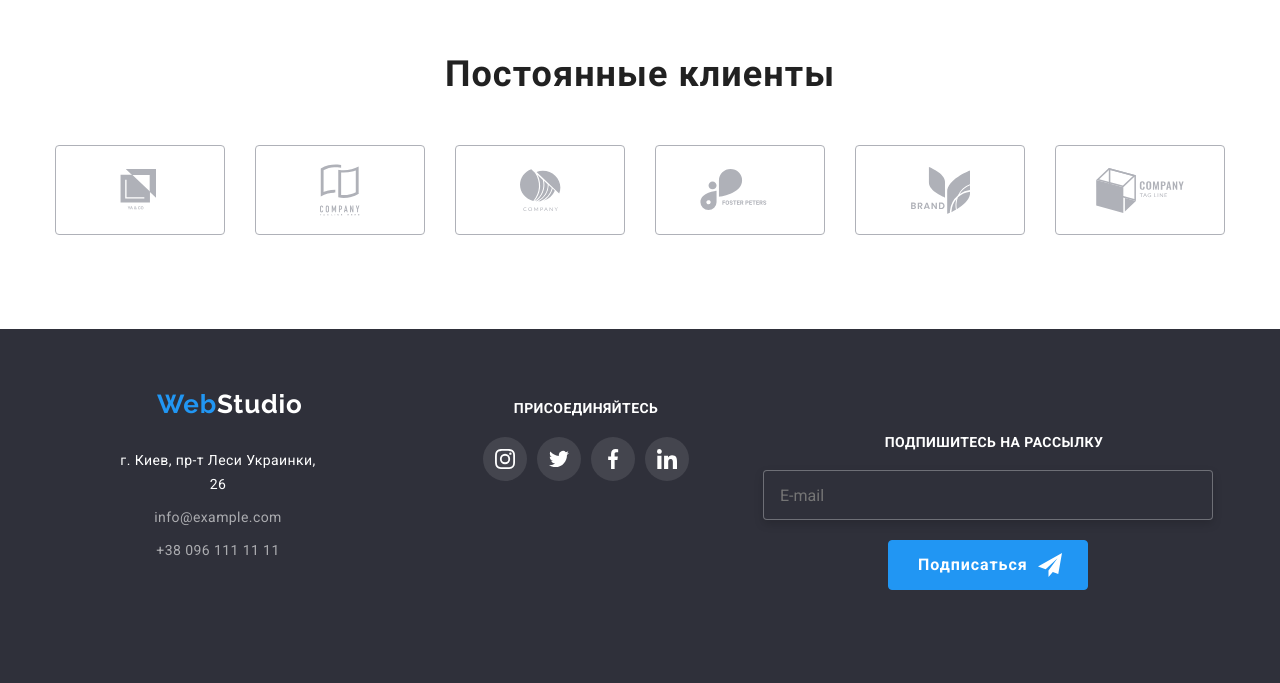
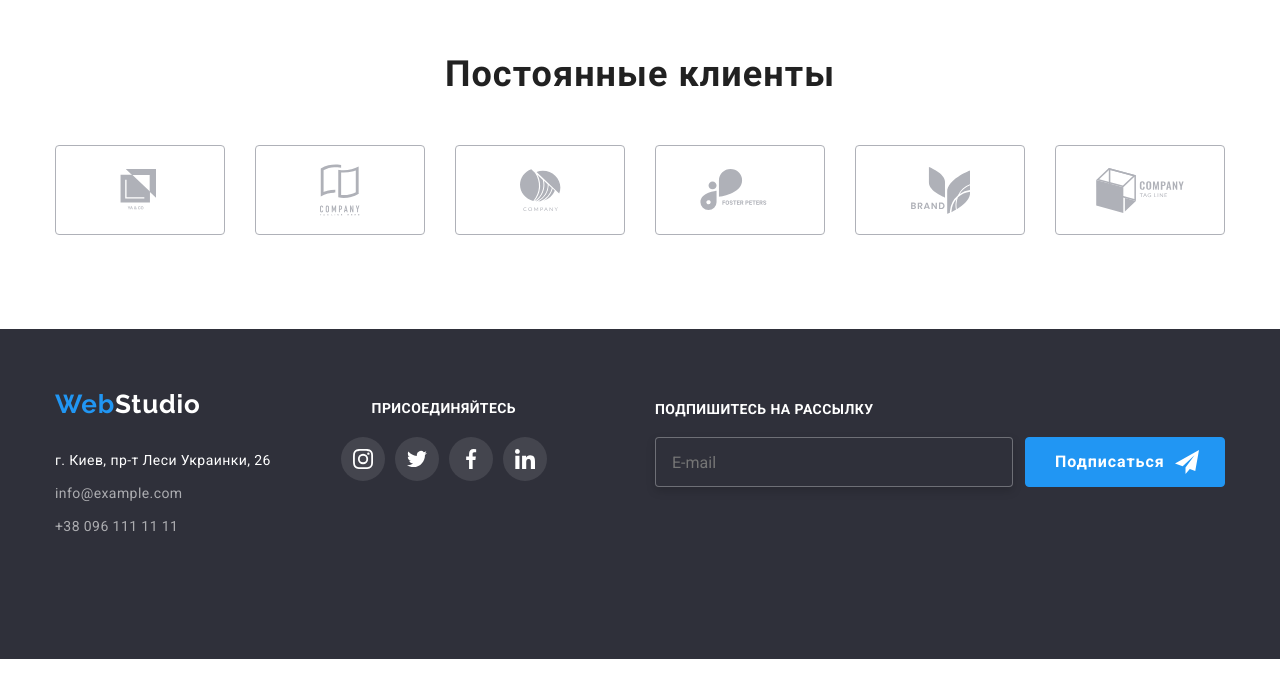
Before and after one commit to HalkinK/goit-markup-hw-08, a plain HTML site: page index.html in a window 1280 px wide. Shown: the part 2417-3100 px from the top of the page. After the commit the page ends 3076 px from the top, so only its background shows below. Drawn offline with nearby package versions, Linux system fonts and the light colour scheme.

Commit message:
Показывает футер

```diff
--- a/sass/components/_footer-join.scss
+++ b/sass/components/_footer-join.scss
@@ -15,6 +15,11 @@
 
     margin-right: 74px;
     margin-left: 165px;
+  }
+
+  @media screen and (min-width: 1200px) {
+    margin-left: 70px;
+    margin-right: 0;
   }
 
   padding-top: 12px;
--- a/sass/components/_footer-main.scss
+++ b/sass/components/_footer-main.scss
@@ -5,7 +5,6 @@
   background-color: $dark-background-color;
 
   &-box {
-    // display: inline-flex;
     margin: 0;
     padding: 0;
 
@@ -14,8 +13,6 @@
 
       width: 1170px;
     }
-
-    // width: 1170px;
   }
 
   &-logo {
@@ -33,6 +30,12 @@
       margin-left: 102px;
       margin-right: 0;
     }
+
+    @media screen and (min-width: 1200px) {
+      margin-right: auto;
+      margin-left: auto;
+      padding-right: auto;
+    }
   }
 
   &-addr {
@@ -48,6 +51,12 @@
 
     @media screen and (min-width: 768px) {
       margin-left: 63px;
+    }
+
+    @media screen and (min-width: 1200px) {
+      margin-right: auto;
+      margin-left: auto;
+      text-align: left;
     }
   }
 
--- a/sass/components/_footer-subscribe.scss
+++ b/sass/components/_footer-subscribe.scss
@@ -13,6 +13,11 @@
     justify-content: center;
   }
 
+  @media screen and (min-width: 1200px) {
+    display: inline-block;
+    margin-left: auto;
+  }
+
   &-title {
     font-weight: 700;
     font-size: 14px;
@@ -25,6 +30,10 @@
     margin-bottom: 20px;
 
     text-align: center;
+
+    @media screen and (min-width: 1200px) {
+      text-align: left;
+    }
   }
 
   &-email {
@@ -36,9 +45,11 @@
   }
 }
 
-// .form-footer {
-//   display: inline-flex;
-// }
+.form-footer {
+  @media screen and (min-width: 1200px) {
+    display: inline-flex;
+  }
+}
 
 .footer-input {
   display: inline-block;
@@ -47,6 +58,10 @@
 
   @media screen and (min-width: 480px) {
     width: 450px;
+  }
+
+  @media screen and (min-width: 1200px) {
+    width: 358px;
   }
 
   margin-bottom: 20px;
@@ -81,8 +96,10 @@
   padding-bottom: 10px;
   margin: 0;
 
-  margin-left: 125px;
-  margin-right: auto;
+  @media screen and (max-width: 1199px) {
+    margin-left: 125px;
+    margin-right: auto;
+  }
 
   font-weight: 700;
   font-size: 16px;
```
Also changed, not shown: css/main.css, css/main.min.css, 2 other files.
